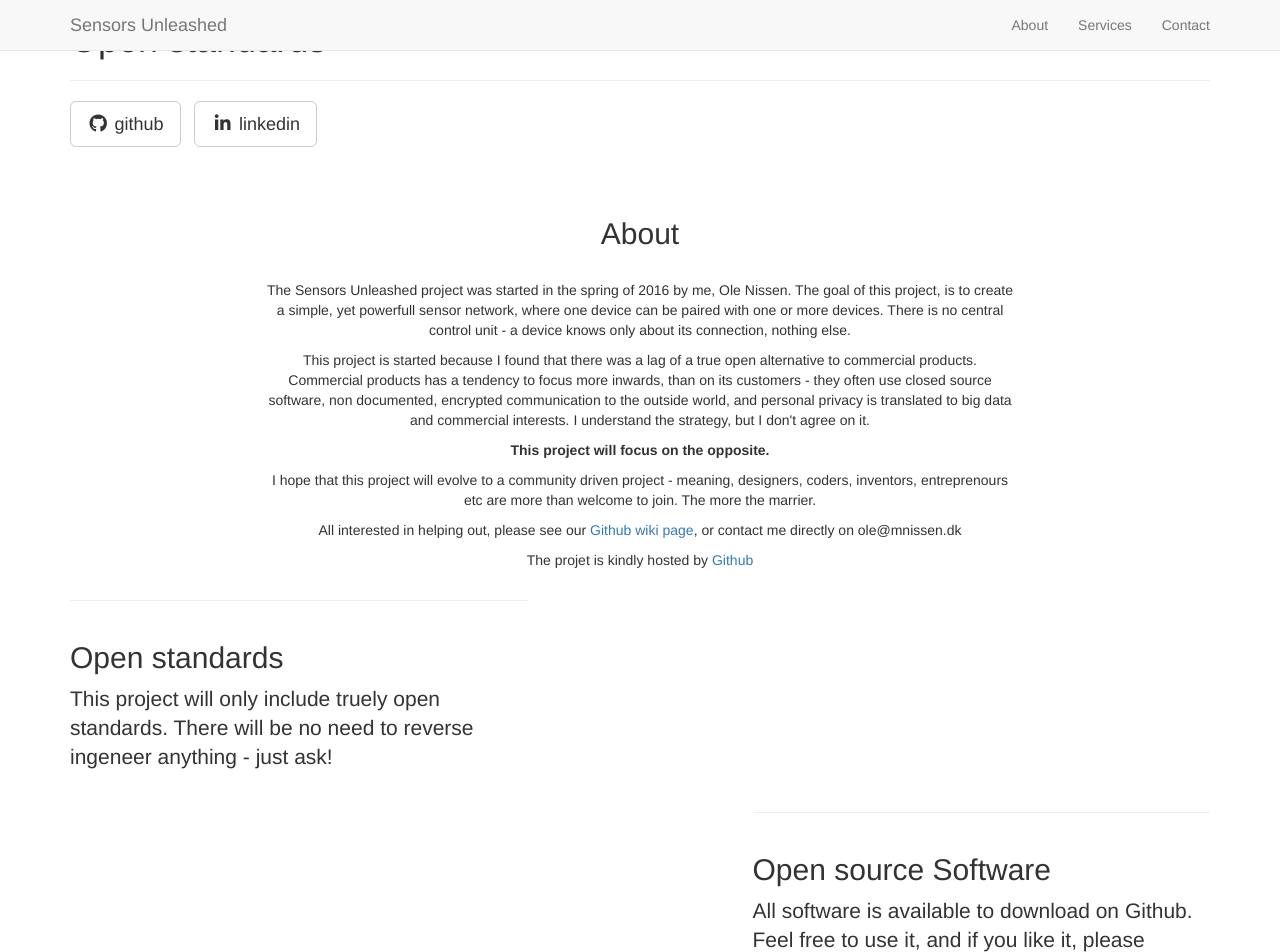
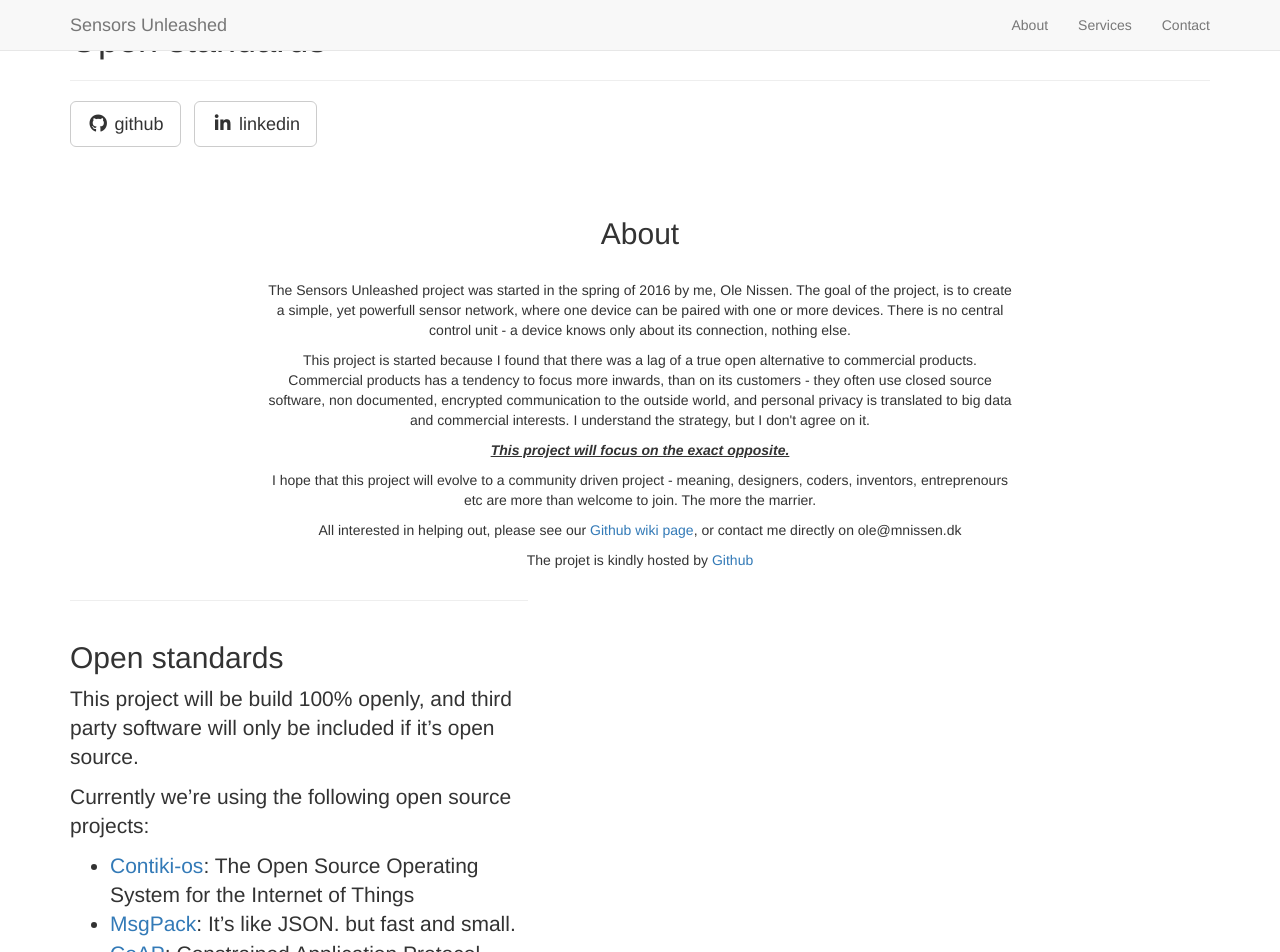
Before and after one commit to SensorsUnleashed/sensorsunleashed.github.io, a Jekyll site: the page built from _posts/2014-09-21-services-1.markdown, in a window 1280 px wide and 1400 px high. Shown: the top 952 px of the window. Built offline with Jekyll 4.4.1, drawn with Linux system fonts in a browser that asks for light colours; nearby versions of some CDN libraries; library files that are not in the unit come from our copies; some of the changed text lies outside the part shown.

Commit message:
Change the text to be more direct

```diff
--- a/_includes/about.html
+++ b/_includes/about.html
@@ -8,7 +8,7 @@
                 <p>
                   The Sensors Unleashed project was started in the spring of 2016
                   by me, Ole Nissen.
-                  The goal of this project, is to create a simple, yet powerfull
+                  The goal of the project, is to create a simple, yet powerfull
                   sensor network, where one device can be paired with one or more
                   devices. There is no central control unit - a device knows
                   only about its connection, nothing else.
@@ -23,7 +23,7 @@
                   interests. I understand the strategy, but I don't agree on it.
                 </p>
                 <p>
-                  <b>This project will focus on the opposite.</b>
+                  <b><i><u>This project will focus on the exact opposite.</u></i></b>
                 </p>
                 <p>
                   I hope that this project will evolve to a community driven
--- a/_posts/2014-09-21-services-1.markdown
+++ b/_posts/2014-09-21-services-1.markdown
@@ -5,5 +5,12 @@
 title: Open standards
 description: |
 ---
-This project will only include truely open standards. There will be no need to
-reverse ingeneer anything - just ask!
+This project will be build 100% openly, and third party software will only be
+included if it's open source.
+
+Currently we're using the following open source projects:
+* [Contiki-os](https://www.google.dk/url?sa=t&rct=j&q=&esrc=s&source=web&cd=9&cad=rja&uact=8&ved=0ahUKEwiE-6yJubzQAhXHBBoKHdozCM8QFghEMAg&url=http%3A%2F%2Fwww.contiki-os.org%2F&usg=AFQjCNEIZHe152VYjnhMGQ1_4zhYP3KN8Q&sig2=iYfUupNVrr2CVmEkXuodQA&bvm=bv.139250283,d.d2s): The Open Source Operating System for the Internet of Things
+* [MsgPack](https://www.google.dk/url?sa=t&rct=j&q=&esrc=s&source=web&cd=1&cad=rja&uact=8&sqi=2&ved=0ahUKEwiz0pH6uLzQAhUCNhoKHccwCP8QFggaMAA&url=http%3A%2F%2Fmsgpack.org%2F&usg=AFQjCNEGMJ7nXDfEoHEuUBPIDb7GL7PdqA&sig2=Uo_noE8ZKi3ba8xWnW1gXA&bvm=bv.139250283,d.d2s): It's like JSON. but fast and small.
+* [CoAP](https://www.google.dk/url?sa=t&rct=j&q=&esrc=s&source=web&cd=1&cad=rja&uact=8&ved=0ahUKEwjvkYbquLzQAhUCtxoKHdVWAwEQFggcMAA&url=http%3A%2F%2Fcoap.technology%2F&usg=AFQjCNE7WCkGzy9tzEph5lZTjwrHcSBouA&sig2=sVJMBT9Htb15ok9AjP3ocQ): Constrained Application Protocol
+
+There will be no need to reverse ingeneer anything - just ask!
--- a/_posts/2014-09-23-services-3.markdown
+++ b/_posts/2014-09-23-services-3.markdown
@@ -9,3 +9,5 @@
 to the system.
 In the furture, it will be possible to buy the hardware for those not willing to
 handsolder the prints.
+If anyone needs a specific device, please consider asking me to create it. If
+I find it to fit our portfolio, I might even do it for free :-)
```
Also changed, not shown: _posts/2014-09-22-services-2.markdown (+7 -3 lines).
